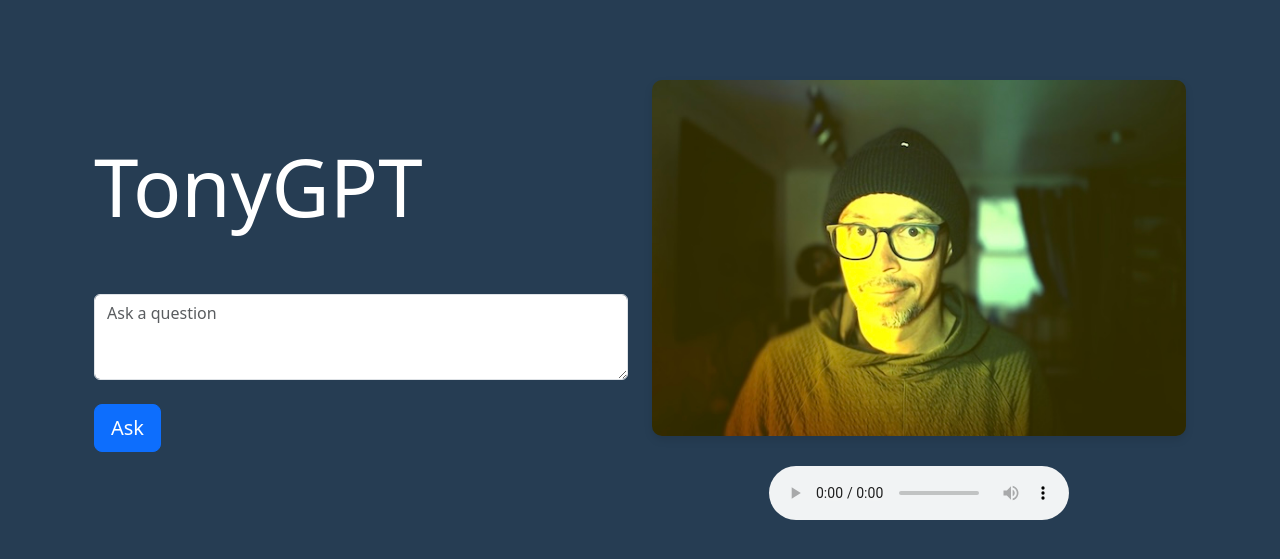
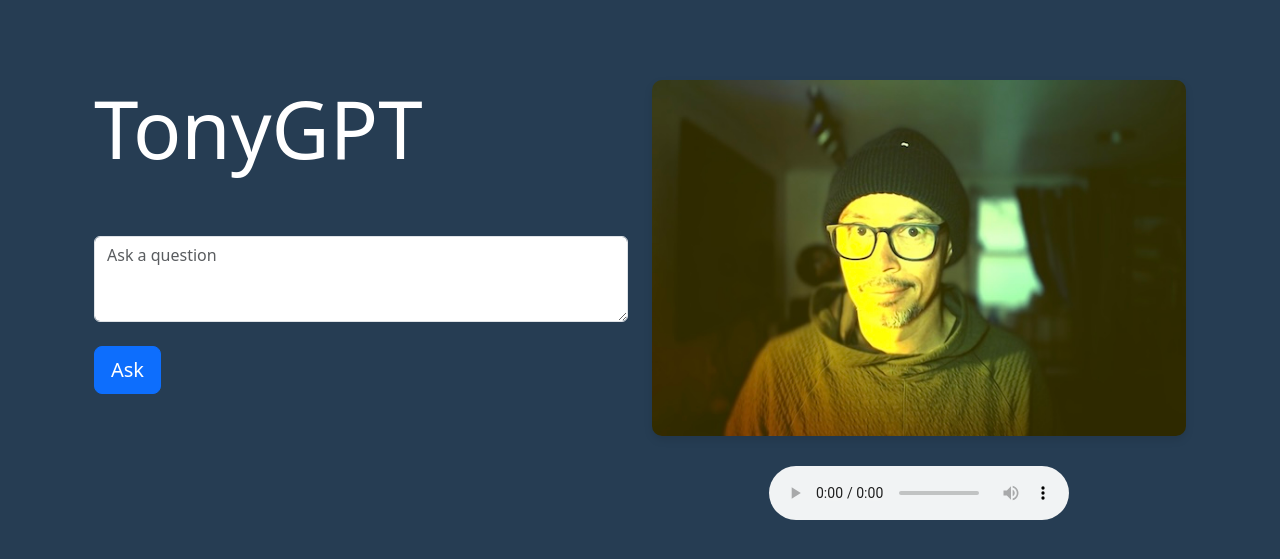
Before and after one commit to khalua/zoltar, a Flask app: page / in a window 1280 px wide. Shown: the top 559 px of the page. Run offline with Flask 3, Linux system fonts and the light colour scheme; some libraries are stand-ins or nearby versions.

Commit message:
minor style changes

```diff
--- a/templates/index.html
+++ b/templates/index.html
@@ -7,7 +7,7 @@
 
     <div class="tonyGPTContainer">
         <div class="container text-start">
-            <div class="row align-items-center">
+            <div class="row align-items-start">
                 <div class="col-md-6 col-sm-12">
                     <h1 class="display-1">TonyGPT</h1>
                         <div class="mb-3">
```
